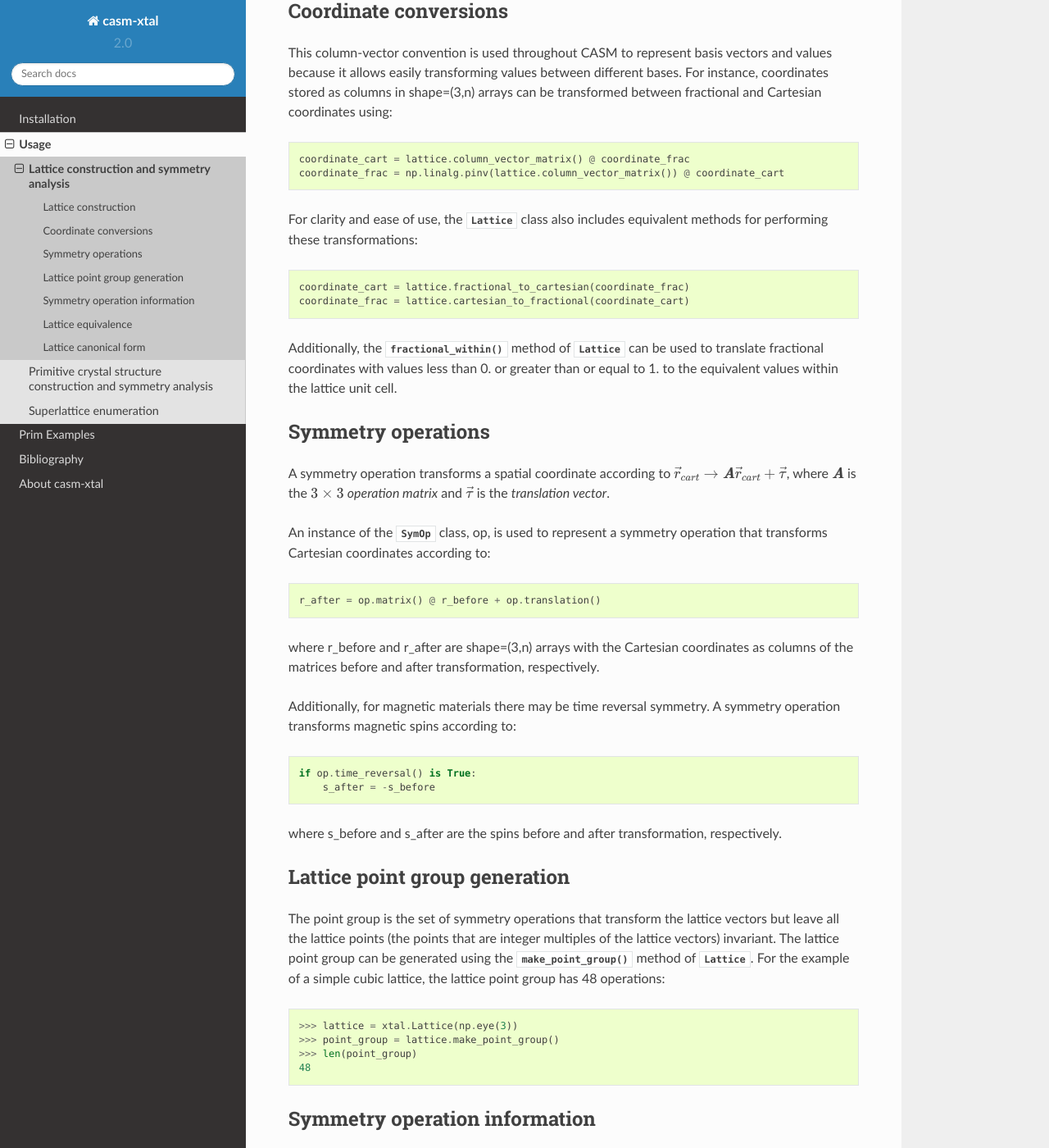
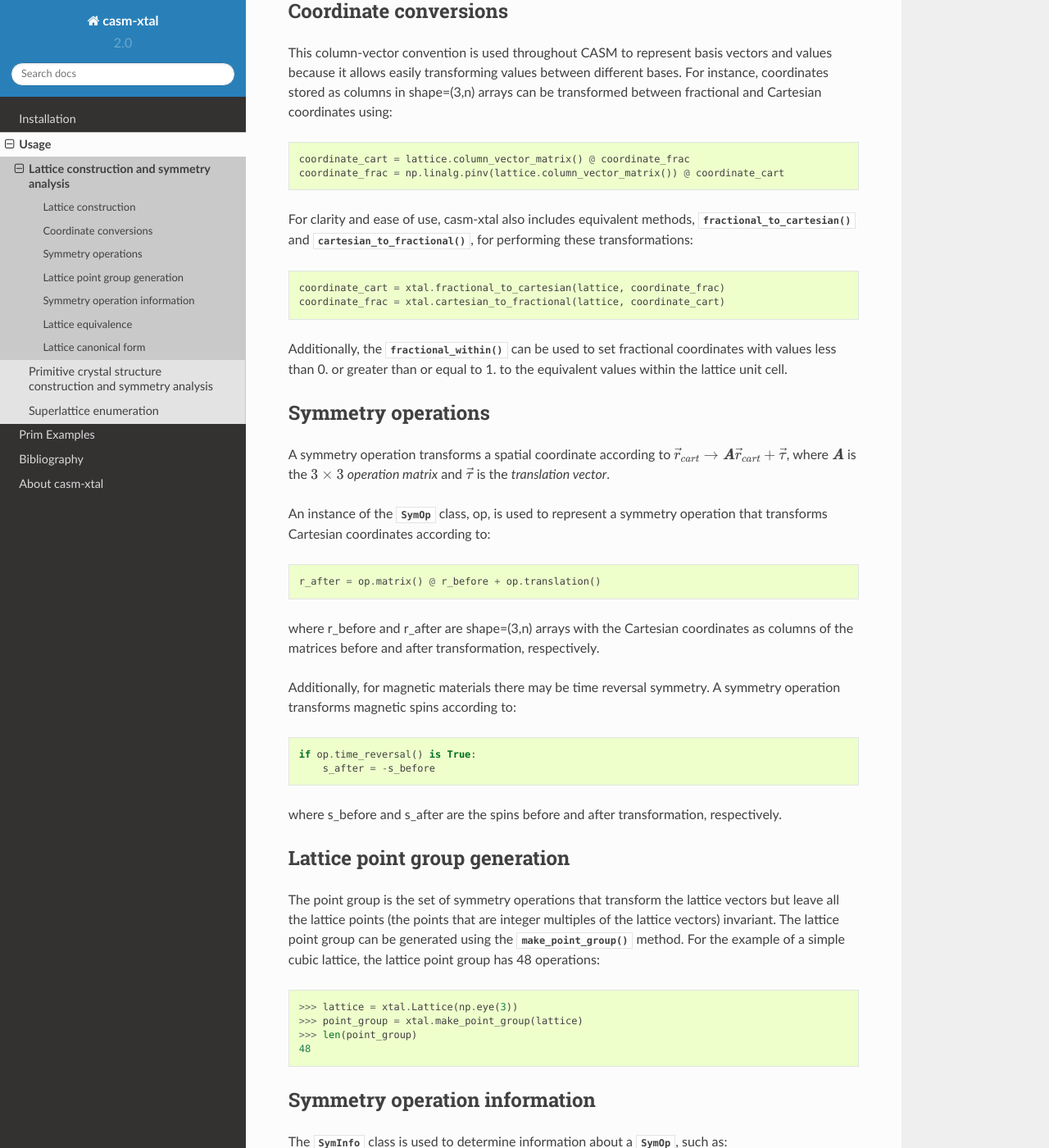
Before and after one commit to prisms-center/CASMcode_crystallography, a Sphinx documentation site: the page built from python/doc/usage/lattice.rst, in a window 1280 px wide and 1400 px high, scrolled down 510 px. Shown: the whole window at 82% size. Built offline with Sphinx 7.4.7 and the Read the Docs theme 2.0.0, drawn with Linux system fonts in a browser that asks for light colours; pages that are not in the unit, such as notebooks, are missing from menus; some of the changed text lies outside the part shown.

Commit message:
refactor casm-xtal

```diff
--- a/python/doc/usage/lattice.rst
+++ b/python/doc/usage/lattice.rst
@@ -13,10 +13,10 @@ The :class:`~casm.xtal.Lattice` class represents a three-dimensional lattice. It
 
     # Lattice vectors
     lattice_column_vector_matrix = np.array([
-        [1., 0., 0.], # a
-        [0., 1., 0.], # a
-        [0., 0., 1.]] # a
-        ).transpose() # <--- note transpose
+        [1., 0., 0.],  # a
+        [0., 1., 0.],  # a
+        [0., 0., 1.],  # a
+    ]).transpose()  # <--- note transpose
     lattice = xtal.Lattice(lattice_column_vector_matrix)
 
 
@@ -30,14 +30,14 @@ This column-vector convention is used throughout CASM to represent basis vectors
     coordinate_cart = lattice.column_vector_matrix() @ coordinate_frac
     coordinate_frac = np.linalg.pinv(lattice.column_vector_matrix()) @ coordinate_cart
 
-For clarity and ease of use, the :class:`~casm.xtal.Lattice` class also includes equivalent methods for performing these transformations:
+For clarity and ease of use, casm-xtal also includes equivalent methods, :func:`~casm.xtal.fractional_to_cartesian()` and :func:`~casm.xtal.cartesian_to_fractional()`, for performing these transformations:
 
 .. code-block:: Python
 
-    coordinate_cart = lattice.fractional_to_cartesian(coordinate_frac)
-    coordinate_frac = lattice.cartesian_to_fractional(coordinate_cart)
+    coordinate_cart = xtal.fractional_to_cartesian(lattice, coordinate_frac)
+    coordinate_frac = xtal.cartesian_to_fractional(lattice, coordinate_cart)
 
-Additionally, the :func:`~casm.xtal.fractional_within()` method of :class:`~casm.xtal.Lattice` can be used to translate fractional coordinates with values less than 0. or greater than or equal to 1. to the equivalent values within the lattice unit cell.
+Additionally, the :func:`~casm.xtal.fractional_within()` can be used to set fractional coordinates with values less than 0. or greater than or equal to 1. to the equivalent values within the lattice unit cell.
 
 
 Symmetry operations
@@ -66,12 +66,12 @@ where s_before and s_after are the spins before and after transformation, respec
 Lattice point group generation
 ------------------------------
 
-The point group is the set of symmetry operations that transform the lattice vectors but leave all the lattice points (the points that are integer multiples of the lattice vectors) invariant. The lattice point group can be generated using the :func:`~casm.xtal.Lattice.make_point_group()` method of :class:`~casm.xtal.Lattice`. For the example of a simple cubic lattice, the lattice point group has 48 operations:
+The point group is the set of symmetry operations that transform the lattice vectors but leave all the lattice points (the points that are integer multiples of the lattice vectors) invariant. The lattice point group can be generated using the :func:`~casm.xtal.make_point_group()` method. For the example of a simple cubic lattice, the lattice point group has 48 operations:
 
 .. code-block:: Python
 
     >>> lattice = xtal.Lattice(np.eye(3))
-    >>> point_group = lattice.make_point_group()
+    >>> point_group = xtal.make_point_group(lattice)
     >>> len(point_group)
     48
 
@@ -130,7 +130,7 @@ A brief description can also be printed following the conventions of Internation
 Lattice equivalence
 -------------------
 
-A lattice can be represented using any choice of lattice vectors that results in the same lattice points. The :func:`~casm.xtal.Lattice.is_equivalent_to` method checks for the equivalence lattices that do not have identical lattice vectors by determining if one choice of lattice vectors can be formed by linear combination of the others according to :math:`L_2 = L_1 U`, where :math:`L_1` and :math:`L_2` are the lattice vectors as columns of matrices, and :math:`U` is an integer matrix with :math:`\det(U) = \pm 1`:
+A lattice can be represented using any choice of lattice vectors that results in the same lattice points. The :func:`~casm.xtal.is_equivalent_to` method checks for the equivalence lattices that do not have identical lattice vectors by determining if one choice of lattice vectors can be formed by linear combination of the others according to :math:`L_1 = L_2 U`, where :math:`L_1` and :math:`L_2` are the lattice vectors as columns of matrices, and :math:`U` is an integer matrix with :math:`\det(U) = \pm 1`:
 
 .. code-block:: Python
 
@@ -146,14 +146,14 @@ A lattice can be represented using any choice of lattice vectors that results in
     ... ]).transpose())
     >>> print(lattice1 == lattice2) # checks if lattice vectors are ~equal
     False
-    >>> print(lattice1.is_equivalent_to(lattice2)) # checks if lattice points are ~equal
+    >>> print(xtal.is_equivalent_to(lattice1, lattice2)) # checks if lattice points are ~equal
     True
 
 
 Lattice canonical form
 ----------------------
 
-For clarity and comparison purposes it useful to have a canonical choice of equivalent lattice vectors. The :func:`~casm.xtal.Lattice.make_canonical` method of :class:`~casm.xtal.Lattice` finds the canonical right-handed Niggli cell of the lattice, by applying lattice point group operations to find the equivalent lattice in the orientiation which compares greatest.
+For clarity and comparison purposes it useful to have a canonical choice of equivalent lattice vectors. The :func:`~casm.xtal.make_canonical` method finds the canonical right-handed Niggli cell of the lattice, by applying lattice point group operations to find the equivalent lattice in the orientiation which compares greatest.
 
 .. code-block:: Python
 
@@ -163,7 +163,7 @@ For clarity and comparison purposes it useful to have a canonical choice of equi
     ...             [1., 0., 0.], # a (along x)
     ...             [0., 1., 0.]] # a (along y)
     ...     ).transpose())
-    >>> canonical_lattice = noncanonical_lattice.make_canonical()
+    >>> canonical_lattice = xtal.make_canonical(noncanonical_lattice)
     >>> print(canonical_lattice.column_vector_matrix().transpose())
     [[1. 0. 0.]  # a (along x)
      [0. 1. 0.]  # a (along y)
```
Also changed, not shown: python/doc/usage/prim.rst (+6 -6 lines), python/doc/usage/superlattice.rst (+5 -5 lines), 12 other files.
